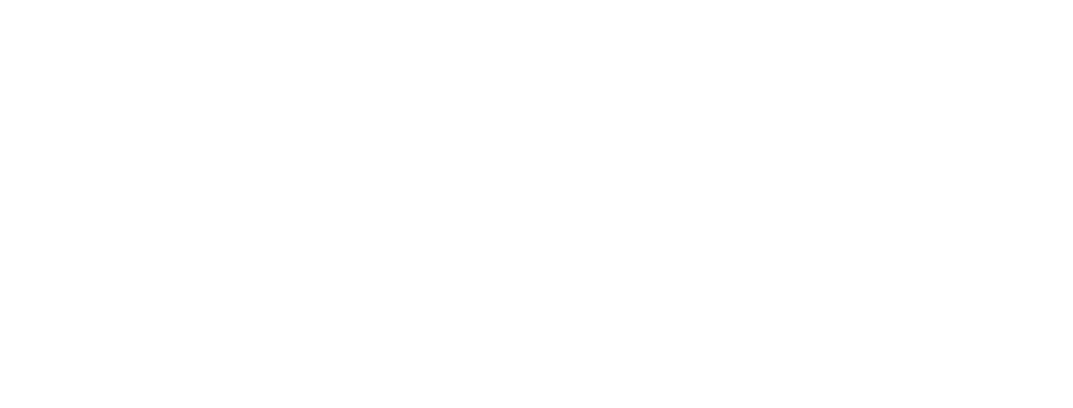
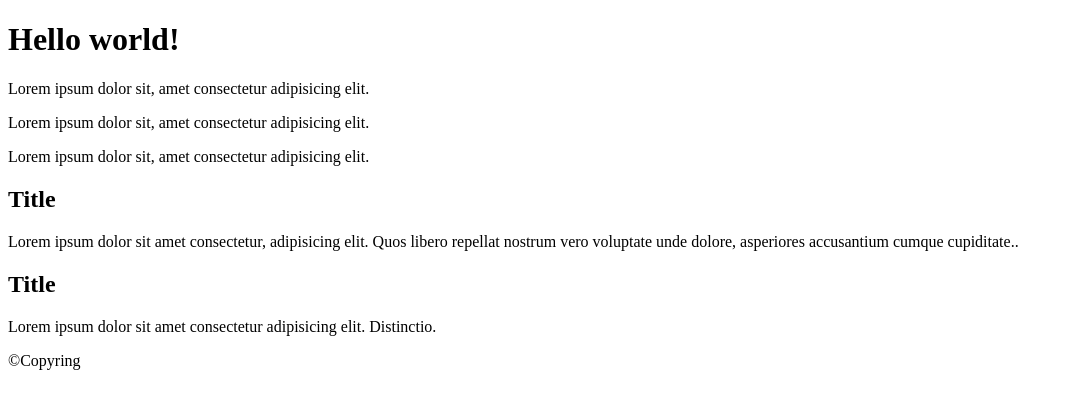
Before and after one commit to chezeth/learn_jQuery, a plain HTML site: page index.html in a window 1280 px wide. Shown: the whole page, without its empty margins (0-1073 px from the left). Drawn offline with Linux system fonts and the light colour scheme.

Commit message:
3 les understand attr change

```diff
--- a/index.html
+++ b/index.html
@@ -14,10 +14,10 @@
     <div id="message"></div>
 </div> -->
 
-    <!-- lesson 2 -->
-<!-- <header>
+    <!-- lesson 2,3 -->
+<header>
     <h1>Hello world!</h1>
-    <p>Lorem ipsum dolor sit, amet consectetur adipisicing elit.</p>
+    <p name="paragrapf" title="parag" >Lorem ipsum dolor sit, amet consectetur adipisicing elit.</p>
     <p>Lorem ipsum dolor sit, amet consectetur adipisicing elit.</p>
     <p>Lorem ipsum dolor sit, amet consectetur adipisicing elit.</p>
 </header>
@@ -31,7 +31,7 @@
             <p>Lorem ipsum dolor sit amet consectetur adipisicing elit. Distinctio.</p>
     </article>
 </div>
-<footer>&copy;Copyring</footer> -->
+<footer>&copy;Copyring</footer>
 
 
     <script src="jquery_min.js"></script>
--- a/main.js
+++ b/main.js
@@ -52,3 +52,32 @@
 // //сложный селектор разбиваем на простые что бы все браузеры точно видели
 // $(".content div input:disabled");
 // $(".content div").find("input:disabled");
+
+//---lesson 3
+
+// $(".box").css({'color':'green',
+//                 'font-size':'12px',
+//                 'margin-left':'10px'})
+// $(".box").css({color:'green',
+//                 fontSize:'12px',
+//                 marginLeft:'10px'})
+
+// $("#content").css('height',function(i,value){
+//     parseFloat(value)*1.2;
+// })
+
+// $("#content").addClass('name')
+// $("#content").removeClass('box')
+
+//придается значение display:none
+// $("#content").toggle()
+
+// //дичь не рабочая
+// var b='3';
+//     a=function(){
+//     b=$("h1+p").attr(name);
+//     return b;
+//   }
+// alert(a)
+
+$("h1+p").attr('name','cool');
```
